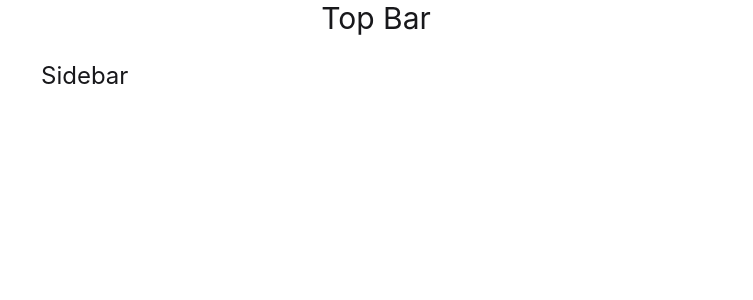
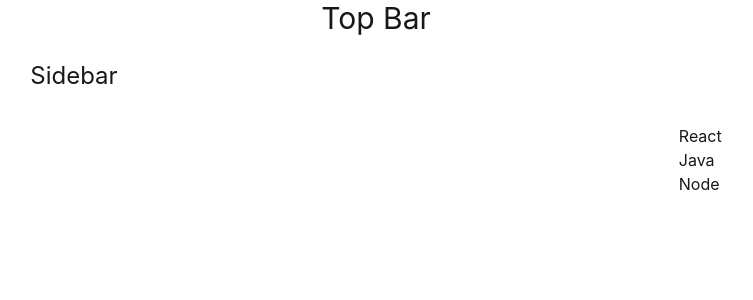
Before and after one commit to Sk-Pandey/coursehub, a React (Vite) app: page /dashboard/courses in a window 1280 px wide. Shown: the top 300 px of the page, without its empty margins (264-1017 px from the left). Built offline with nearby package versions, Linux system fonts and the light colour scheme.

Commit message:
Using useParams for dynmic routing

```diff
--- a/src/pages/Course.jsx
+++ b/src/pages/Course.jsx
@@ -1,6 +1,8 @@
 import React from "react";
+import { useNavigate } from "react-router-dom";
 
 const Course = () => {
+  const navigate = useNavigate();
   const courses = [
     { id: 1, name: "React" },
 
@@ -8,9 +10,20 @@ const Course = () => {
 
     { id: 3, name: "Node" },
   ];
-  return <div>
-
-  </div>;
+  const handleNavigate = (id) => {
+    navigate(`/dashboard/courses/${id}`);
+  };
+  return (
+    <div>
+      {courses.map((course) => (
+        <div key={course.id}>
+          <button onClick={() => handleNavigate(course.id)}>
+            {course.name}
+          </button>
+        </div>
+      ))}
+    </div>
+  );
 };
 
 export default Course;
```
